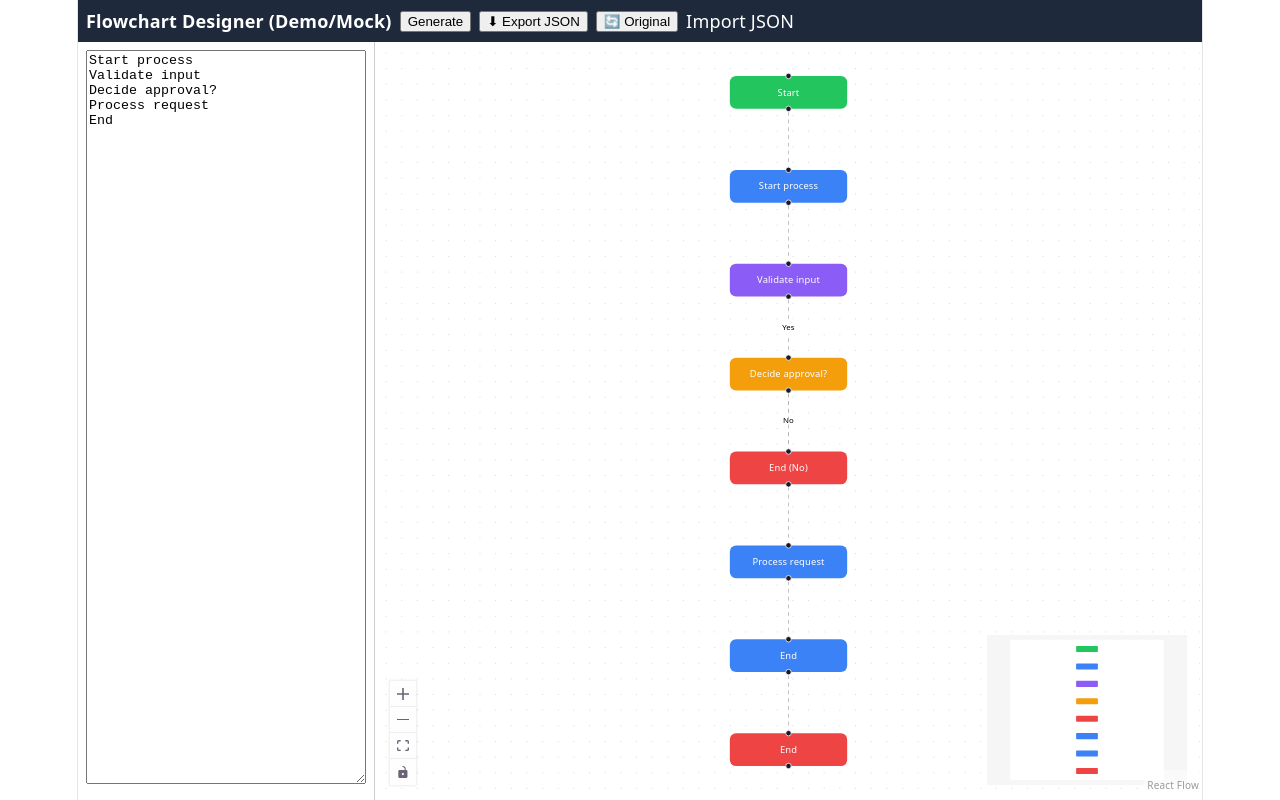
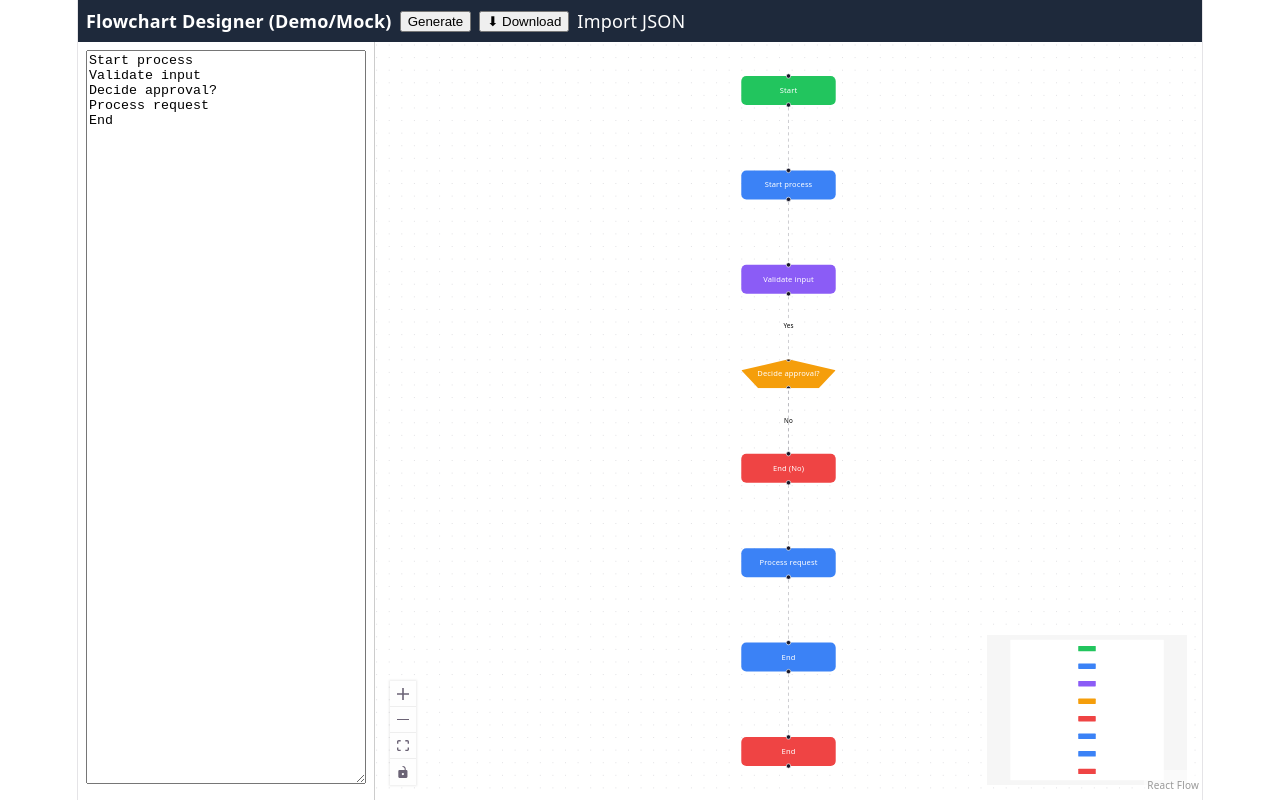
Before and after one commit to shanmugapriyag2196/KiloCode-Flow-Chart-Designer, a React (Vite) app: page / in a window 1280 px wide. Built offline with nearby package versions, Linux system fonts and the light colour scheme.

Commit message:
Stylish shapes and download

```diff
--- a/src/App.tsx
+++ b/src/App.tsx
@@ -9,7 +9,7 @@ import type { FlowGraph } from './models/graph';
 
 function toRF(graph: FlowGraph): { nodes: Node[]; edges: Edge[] } {
   return {
-    nodes: graph.nodes.map(n => ({ id: n.id, type: 'default', position: n.position, data: { label: n.data.label }, style: { background: NODE_COLORS[n.type], color: '#fff', border: 'none', borderRadius: 8, padding: 8 } })),
+    nodes: graph.nodes.map(n => ({ id: n.id, type: 'default', position: n.position, data: { label: n.data.label }, style: { background: NODE_COLORS[n.type], color: '#fff', border: 'none', borderRadius: n.type === 'decision' ? 0 : 8, padding: 10, clipPath: n.type === 'decision' ? 'polygon(50% 0%, 100% 38%, 82% 100%, 18% 100%, 0% 38%)' : undefined, minWidth: 120, textAlign: 'center' as any } })),
     edges: graph.edges.map(e => ({ id: e.id, source: e.source, target: e.target, label: e.label, animated: true })),
   };
 }
@@ -63,8 +63,7 @@ export default function App() {
       <div style={{ padding: 8, background: '#1e293b', color: '#fff', display: 'flex', gap: 8, alignItems: 'center' }}>
         <strong>Flowchart Designer (Demo/Mock)</strong>
         <button onClick={regenerate}>Generate</button>
-        <button onClick={exportJSON}>⬇ Export JSON</button>
-        <button onClick={() => { const r = toRF(graph); setNodes(r.nodes); setEdges(r.edges); }}>🔄 Original</button>
+        <button onClick={exportJSON}>⬇ Download</button>
         <label style={{ cursor: 'pointer' }}>Import JSON<input type="file" accept="application/json" onChange={importJSON} style={{ display: 'none' }} /></label>
       </div>
       <div style={{ flex: 1, display: 'flex' }}>
--- a/src/services/layout.ts
+++ b/src/services/layout.ts
@@ -1,6 +1,6 @@
 import type { FlowGraph } from '../models/graph';
 
 export function autoLayout(graph: FlowGraph): FlowGraph {
-  const nodes = graph.nodes.map((n, i) => ({ ...n, position: { x: 250, y: i * 120 } }));
+  const nodes = graph.nodes.map((n, i) => ({ ...n, position: { x: 250, y: i * 150 } }));
   return { nodes, edges: graph.edges };
 }
```
